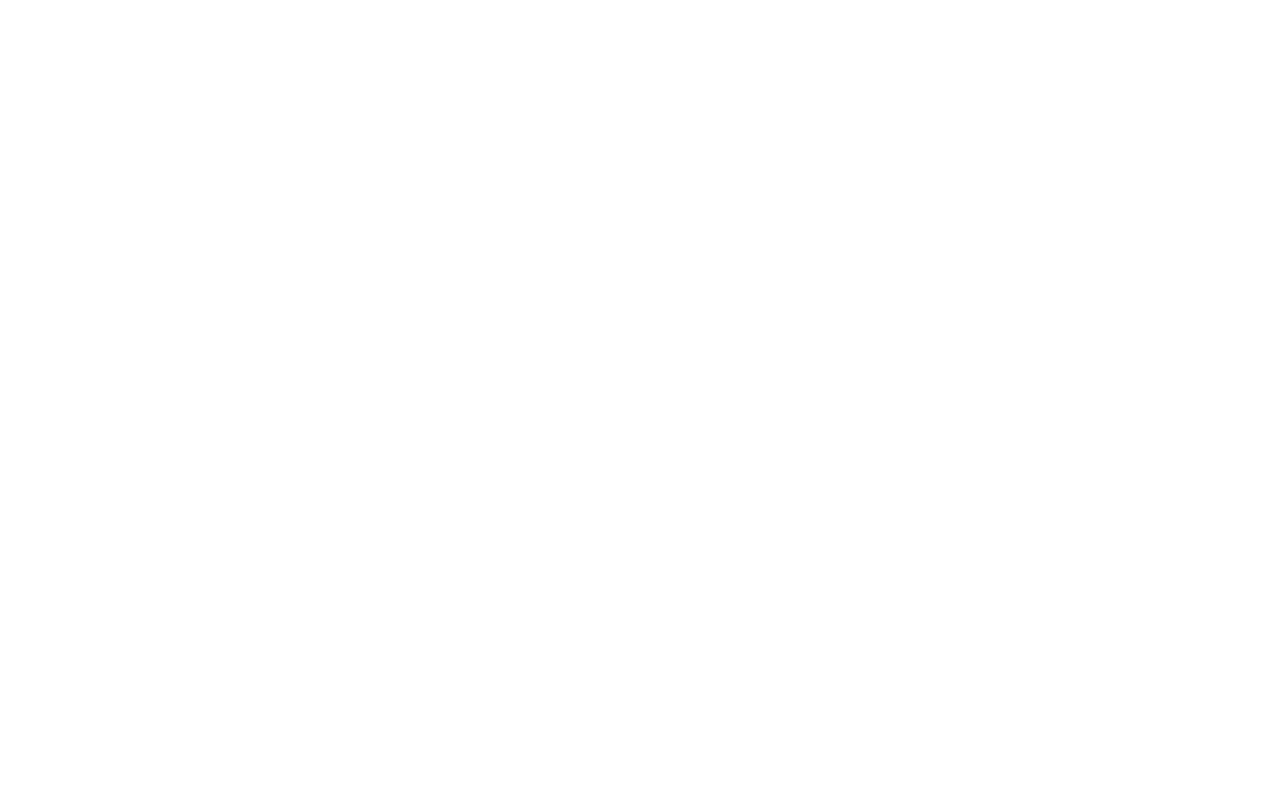
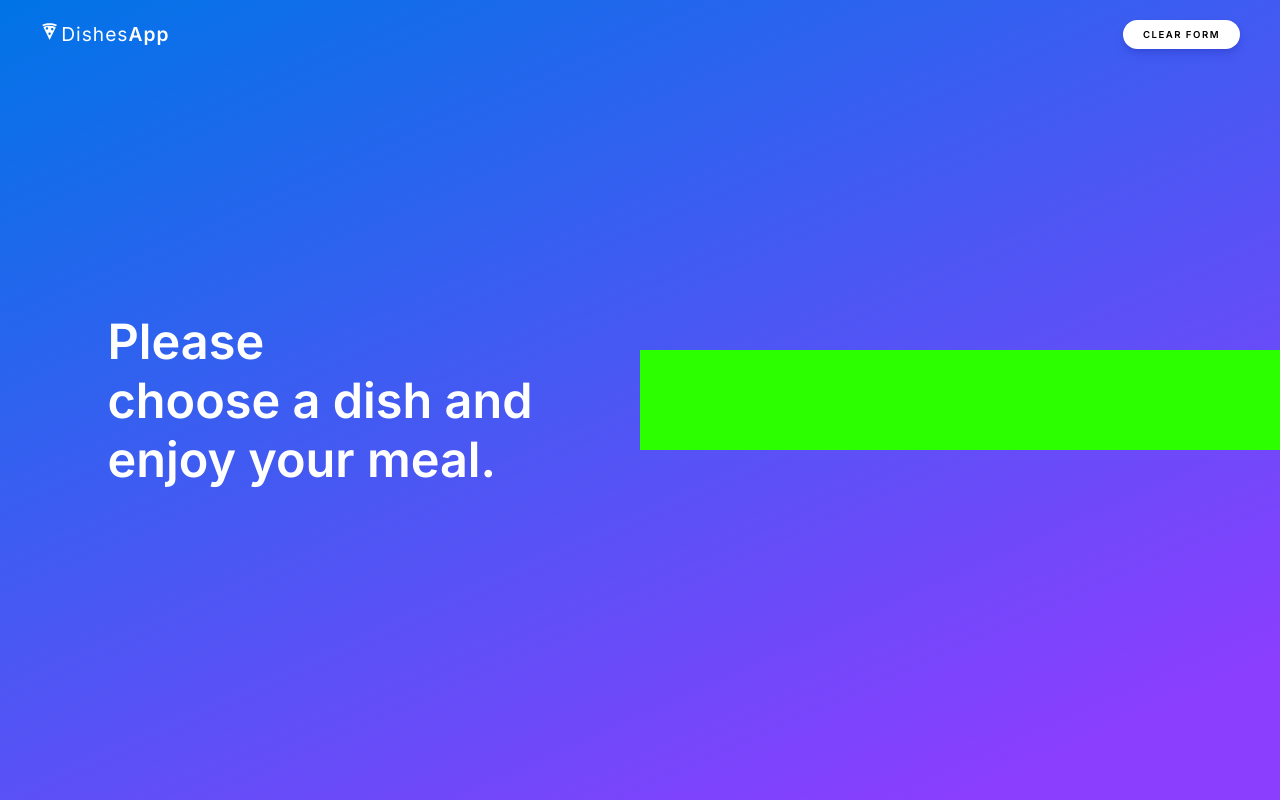
Before and after one commit to kubajot90/Recruitment_task_dishes, a React (Create React App) app: page / in a window 1280 px wide. Built offline with nearby package versions, Linux system fonts and the light colour scheme.

Commit message:
Add NavBar

```diff
--- a/package.json
+++ b/package.json
@@ -8,6 +8,7 @@
     "@testing-library/user-event": "^13.5.0",
     "react": "^18.2.0",
     "react-dom": "^18.2.0",
+    "react-icons": "^4.8.0",
     "react-scripts": "5.0.1",
     "web-vitals": "^2.1.4"
   },
--- a/public/index.html
+++ b/public/index.html
@@ -24,7 +24,12 @@
       work correctly both with client-side routing and a non-root public URL.
       Learn how to configure a non-root public URL by running `npm run build`.
     -->
-    <title>React App</title>
+    <title>Dishes App</title>
+
+      <link rel="preconnect" href="https://fonts.googleapis.com">
+      <link rel="preconnect" href="https://fonts.gstatic.com" crossorigin>
+      <link href="https://fonts.googleapis.com/css2?family=Inter:wght@400;600&display=swap" rel="stylesheet">
+
   </head>
   <body>
     <noscript>You need to enable JavaScript to run this app.</noscript>
--- a/src/App.css
+++ b/src/App.css
@@ -1,2 +1,14 @@
 .App {
+  display: flex;
+  justify-content: center;
+  align-items: center;
+  flex-wrap: wrap;
+  width: 100vw;
+  min-height: 100vh;
+  background: rgb(0, 116, 231);
+  background: linear-gradient(
+    156deg,
+    rgba(0, 116, 231, 1) 0%,
+    rgba(139, 62, 254, 1) 90%
+  );
 }
--- a/src/App.js
+++ b/src/App.js
@@ -1,7 +1,16 @@
+import NavBar from "./navbar/NavBar";
+import Header from "./header/Header";
+import Form from "./form/Form";
 import "./App.css";
 
 function App() {
-  return <div className="App"></div>;
+  return (
+    <div className="App">
+      <NavBar />
+      <Header />
+      <Form />
+    </div>
+  );
 }
 
 export default App;
--- /dev/null
+++ b/src/form/Form.js
@@ -0,0 +1,7 @@
+import classes from "./Form.module.css";
+
+function Form() {
+  return <div className={classes.Form}></div>;
+}
+
+export default Form;
--- /dev/null
+++ b/src/form/Form.module.css
@@ -0,0 +1,5 @@
+.Form {
+  flex-basis: 50%;
+  background-color: rgb(43, 255, 0);
+  height: 100px;
+}
--- /dev/null
+++ b/src/header/Header.js
@@ -0,0 +1,13 @@
+import classes from "./Header.module.css";
+
+function Header() {
+  return (
+    <div className={classes.Header}>
+      <h1>
+        Please<br></br> choose a dish and <br></br>enjoy your meal.
+      </h1>
+    </div>
+  );
+}
+
+export default Header;
--- /dev/null
+++ b/src/header/Header.module.css
@@ -0,0 +1,9 @@
+.Header {
+  flex-basis: 50%;
+  display: flex;
+  align-items: center;
+  justify-content: center;
+  color: white;
+  font-size: 1.9vw;
+  /* background-color: red; */
+}
--- a/src/index.css
+++ b/src/index.css
@@ -5,5 +5,5 @@
 }
 
 body {
-  font-family: "Roboto";
+  font-family: "Inter", sans-serif;
 }
--- /dev/null
+++ b/src/navbar/NavBar.js
@@ -0,0 +1,17 @@
+import { IoMdPizza } from "react-icons/io";
+import classes from "./NavBar.module.css";
+
+function NavBar() {
+  return (
+    <div className={classes.NavBar}>
+      <div>
+        <IoMdPizza className={classes.logo_icon} />
+        <span>Dishes</span>
+        <span className={classes.logo_title_bold}>App</span>
+      </div>
+      <button className={classes.button}>CLEAR FORM</button>
+    </div>
+  );
+}
+
+export default NavBar;
--- /dev/null
+++ b/src/navbar/NavBar.module.css
@@ -0,0 +1,36 @@
+.NavBar {
+  display: flex;
+  align-items: center;
+  justify-content: space-between;
+  position: absolute;
+  padding: 20px 40px;
+  top: 0;
+  left: 0;
+  width: 100%;
+  color: white;
+  font-size: 1.2rem;
+  letter-spacing: 1px;
+}
+
+.logo_icon {
+  font-size: 1.2rem;
+  margin-right: 2px;
+}
+
+.logo_title_bold {
+  font-weight: 600;
+}
+
+.button {
+  padding: 9px 20px;
+  border: none;
+  border-radius: 20px;
+  background-color: #fff;
+  font-family: "Inter";
+  font-weight: 600;
+  font-size: 0.6rem;
+  letter-spacing: 1.5px;
+  box-shadow: rgba(16, 16, 134, 0.15) 0px 6px 12px -2px,
+    rgba(15, 6, 116, 0.2) 0px 3px 7px -3px;
+  cursor: pointer;
+}
```
Also changed, not shown: 1 other file (tests, documents, lock files or other folders).
